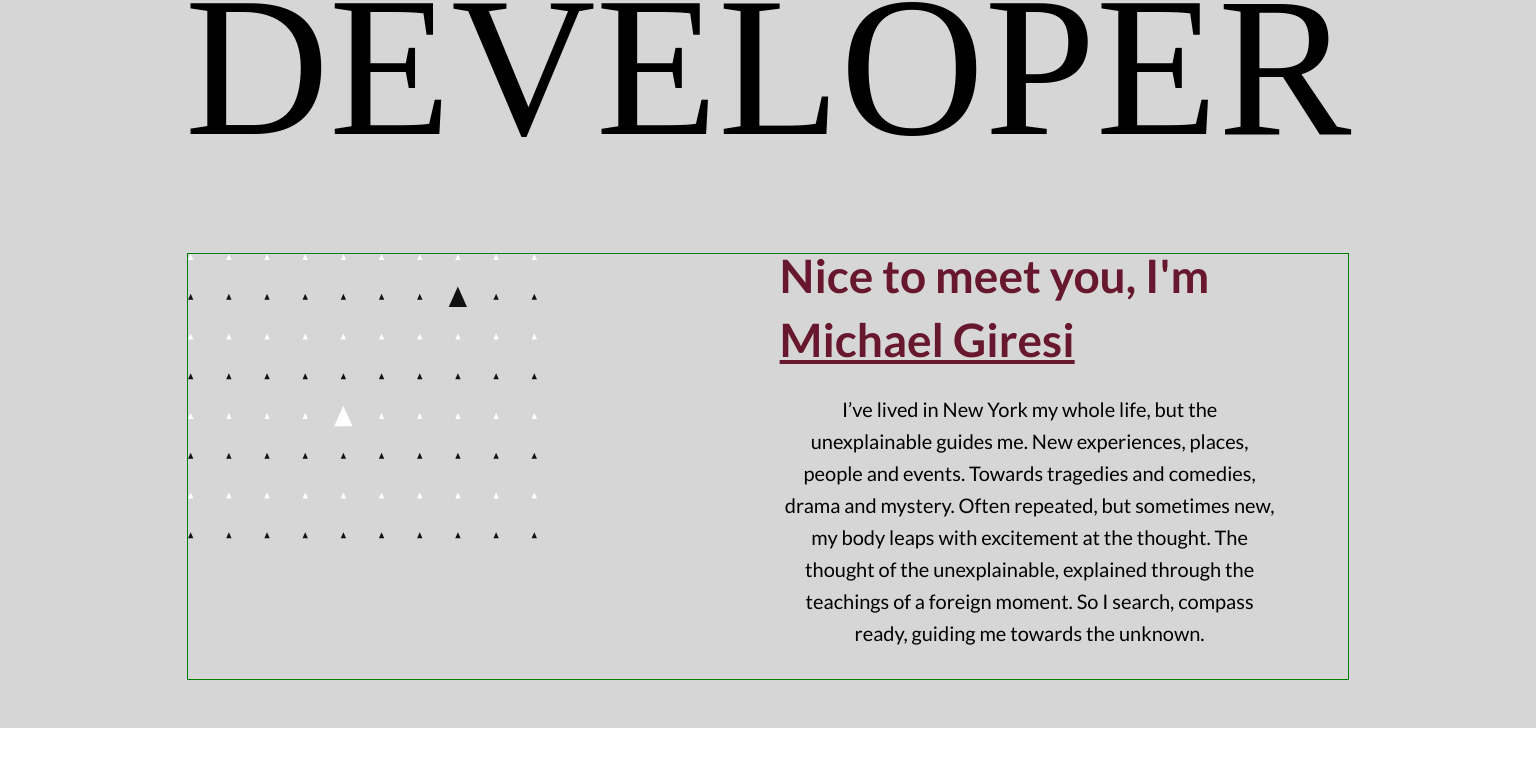
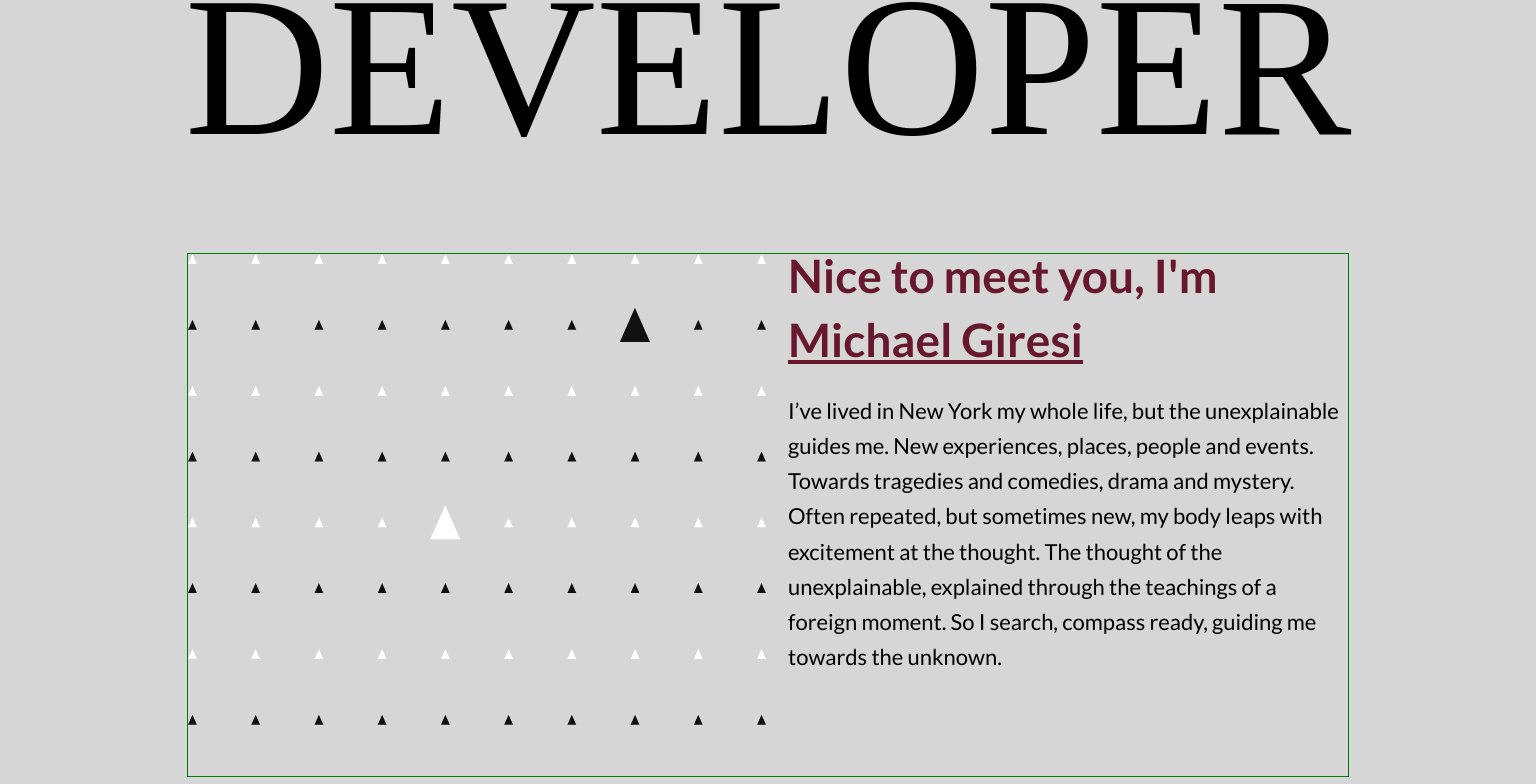
Before and after one commit to MichaelGiresi/Portfolio, a React (Create React App) app: page / in a window 1536 px wide. Shown: the part 248-1032 px from the top of the page. Before the commit the page ends 976 px from the top, so only its background shows below. Built offline with nearby package versions, Linux system fonts and the light colour scheme.

Commit message:
hero sizing for text and image nearly complete

```diff
--- a/public/index.html
+++ b/public/index.html
@@ -17,7 +17,7 @@
     <link rel="preconnect" href="https://fonts.googleapis.com">
     <link rel="preconnect" href="https://fonts.gstatic.com" crossorigin>
     <link href="https://fonts.googleapis.com/css2?family=Lato:wght@700;900&display=swap" rel="stylesheet">
-    <title>React App</title>
+    <title>Michael Giresi</title>
   </head>
   <body>
     <noscript>You need to enable JavaScript to run this app.</noscript>
--- a/src/scss/hero/hero.css
+++ b/src/scss/hero/hero.css
@@ -202,6 +202,32 @@
     justify-content: start;
   }
 }
+@media (min-width: 1050px) {
+  .hero_triangles {
+    width: 417px;
+  }
+}
+@media (min-width: 1150px) {
+  .hero_triangles {
+    width: 465px;
+  }
+}
+@media (min-width: 1250px) {
+  .hero_triangles {
+    width: 510px;
+  }
+}
+@media (min-width: 1350px) {
+  .hero_triangles {
+    width: 537px;
+  }
+}
+@media (min-width: 1440px) {
+  .hero_triangles {
+    width: 578px;
+  }
+}
+
 .hero_text_heading {
   color: #67182e;
   font-family: "Lato";
@@ -262,7 +288,8 @@
 }
 @media (min-width: 1350px) {
   .hero_text_heading {
-    font-size: 40px;
+    font-size: 50px;
+    text-align: left;
   }
 }
 @media (min-width: 1440px) {
@@ -298,19 +325,18 @@
 }
 @media (min-width: 1050px) {
   .hero_text {
-    font-size: 14px;
-    width: 400px;
+    font-size: 18px;
+    text-align: left;
   }
 }
 @media (min-width: 1150px) {
   .hero_text {
-    width: 450px;
-    font-size: 20px;
+    font-size: 19px;
   }
 }
-@media (min-width: 1250px) {
+@media (min-width: 1350px) {
   .hero_text {
-    width: 500px;
+    font-size: 22px;
   }
 }
 
@@ -402,6 +428,27 @@
     align-items: flex-start;
   }
 }
+@media (min-width: 1050px) {
+  .hero_text_container {
+    width: 410px;
+    margin-right: 0px;
+  }
+}
+@media (min-width: 1250px) {
+  .hero_text_container {
+    width: 485px;
+  }
+}
+@media (min-width: 1350px) {
+  .hero_text_container {
+    width: 515px;
+  }
+}
+@media (min-width: 1440px) {
+  .hero_text_container {
+    width: 560px;
+  }
+}
 
 .MG_span {
   text-decoration: none;
--- a/src/scss/hero/hero.scss
+++ b/src/scss/hero/hero.scss
@@ -144,7 +144,20 @@ font-size: 48px;
         align-items: flex-start;
         justify-content: start;
     }
-    @media (min-width:1560px){
+    @media (min-width:1050px){
+        width: 417px;
+    }
+    @media (min-width: 1150px) {
+        width: 465px;
+    }
+    @media (min-width: 1250px) {
+        width: 510px;
+    }
+    @media (min-width: 1350px) {
+        width: 537px;
+    }
+    @media (min-width: 1440px) {
+        width: 578px;
     }
 }
 
@@ -189,7 +202,8 @@ font-size: 48px;
         font-size: 39px;
     }
     @media(min-width:1350px){
-        font-size: 40px;
+        font-size: 50px;
+        text-align: left;
 
     }
     @media(min-width:1440px){
@@ -218,15 +232,19 @@ font-size: 48px;
             width: auto;
         }
         @media (min-width:1050px){
-            font-size: 14px;
-            width: 400px
+            font-size: 18px;
+            text-align: left;
+            // width: 400px
         }
         @media (min-width:1150px){
-            width:450px;
-            font-size: 20px;
+            // width:450px;
+            font-size: 19px;
         }
         @media (min-width:1250px){
-            width:500px;
+            // width:500px;
+        }
+        @media (min-width:1350px){
+            font-size: 22px;
         }
     }
 
@@ -299,6 +317,19 @@ font-size: 48px;
         @media (min-width:900px){
             align-items: flex-start;
         }
+        @media (min-width:1050px) {
+            width: 410px;
+            margin-right: 0px;
+        }
+        @media (min-width:1250px) {
+            width: 485px;
+        }
+        @media (min-width:1350px) {
+            width: 515px;
+        }
+        @media (min-width:1440px) {
+            width: 560px;
+        }
     }
 
     .MG_span {
```
Also changed, not shown: 1 other file (tests, documents, lock files or other folders).
